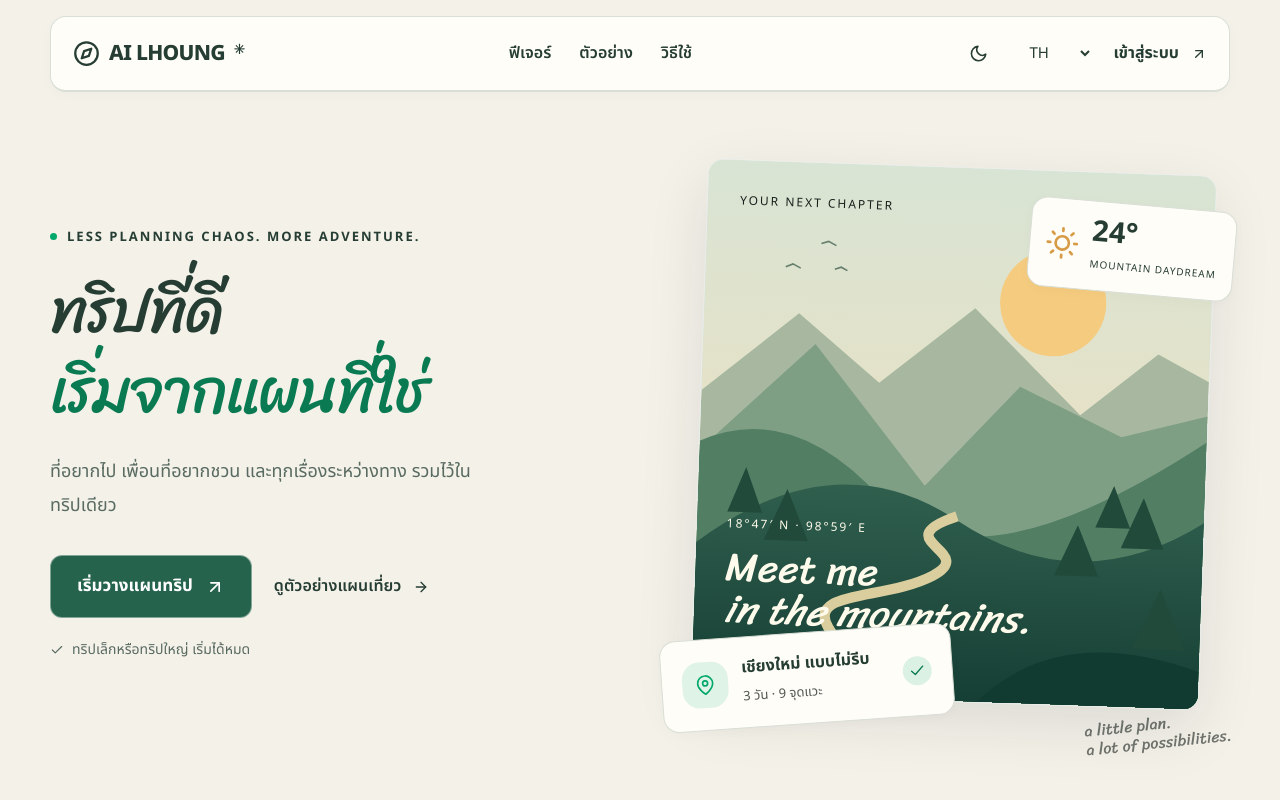
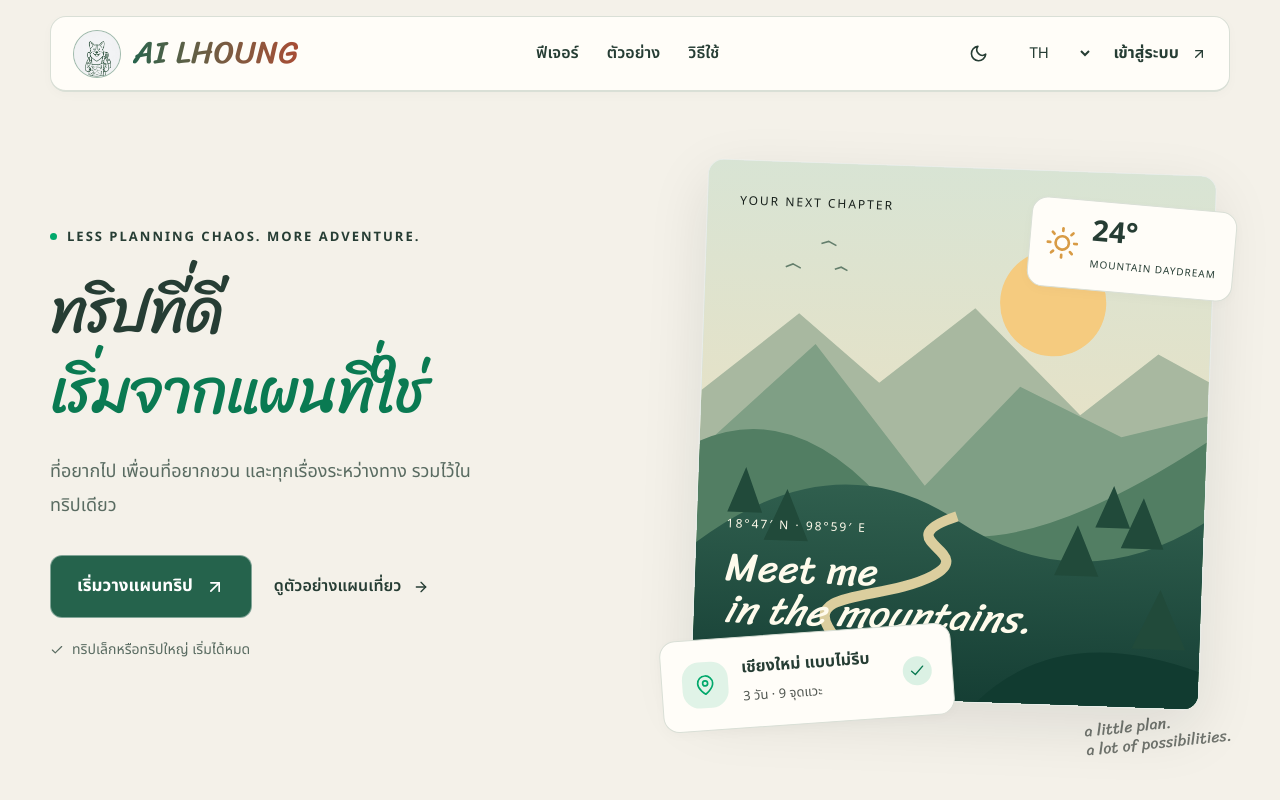
Before and after one commit to Krist-KritnarinP/Persoanl-project-front, a React (Vite) app: page / in a window 1280 px wide. Shown: the top 800 px of the page. Built offline with nearby package versions, Linux system fonts and the light colour scheme; no server answers.

Commit message:
fix(ui): align landing logo with app header

```diff
--- a/src/landing/LandingContent.jsx
+++ b/src/landing/LandingContent.jsx
@@ -31,10 +31,8 @@ export default function LandingContent({
       </a>
       <header className="lp-nav lp-wrap">
         <a href="/" className="lp-brand" aria-label="AI LHOUNG Home">
-          <span className="lp-brand-icon">
-            <FiCompass />
-          </span>{" "}
-          AI LHOUNG<span className="lp-brand-dot">✳</span>
+          <img src="/image/MiniDog.PNG" alt="" className="lp-brand-image" />
+          <span className="font-display text-2xl md:text-3xl tracking-wider bg-linear-to-r from-primary to-accent bg-clip-text text-transparent whitespace-nowrap">AI LHOUNG</span>
         </a>
         <nav
           aria-label={(additions[lang] || additions.th)["ui.navigation"]}
@@ -285,7 +283,8 @@ export default function LandingContent({
       </main>
       <footer className="lp-wrap lp-footer">
         <a className="lp-brand" href="/">
-          AI LHOUNG<span className="lp-brand-dot">✳</span>
+          <img src="/image/MiniDog.PNG" alt="" className="lp-brand-image" />
+          <span className="font-display text-2xl md:text-3xl tracking-wider bg-linear-to-r from-primary to-accent bg-clip-text text-transparent whitespace-nowrap">AI LHOUNG</span>
         </a>
         <p>{c.footer}</p>
         <span>MADE FOR YOUR NEXT ADVENTURE ↗</span>
--- a/src/landing/landing.css
+++ b/src/landing/landing.css
@@ -61,23 +61,24 @@
   box-shadow: 0 8px 24px rgba(23, 32, 27, 0.08);
 }
 .lp-brand {
-  font-weight: 800;
-  letter-spacing: -0.7px;
-  display: flex;
+  display: inline-flex;
   align-items: center;
-  gap: 9px;
-  font-size: 21px;
+  gap: 8px;
+  min-width: 0;
   white-space: nowrap;
 }
-.lp-brand-icon {
-  display: grid;
-  place-items: center;
-  font-size: 27px;
+.lp-brand-image {
+  width: 40px;
+  height: 40px;
+  flex-shrink: 0;
+  border-radius: 50%;
+  object-fit: cover;
+  background: color-mix(in srgb, var(--color-primary) 20%, transparent);
+  border: 1px solid color-mix(in srgb, var(--color-primary) 30%, transparent);
 }
-.lp-brand-dot {
-  align-self: flex-start;
-  font-size: 14px;
-  line-height: 2;
+@media (min-width: 768px) {
+  .lp-brand { gap: 12px; }
+  .lp-brand-image { width: 48px; height: 48px; }
 }
 .lp-nav-links,
 .lp-nav-end {
@@ -820,9 +821,6 @@
   justify-content: space-between;
   gap: 20px;
 }
-.lp-footer .lp-brand {
-  font-size: 19px;
-}
 .lp-footer p {
   font-size: 14px;
   color: var(--lp-muted);
@@ -905,13 +903,6 @@
     flex-wrap: wrap;
     gap: 12px;
     border-radius: 1.5rem;
-  }
-  .lp-brand {
-    font-size: 19px;
-    gap: 6px;
-  }
-  .lp-brand-icon {
-    font-size: 22px;
   }
   .lp-nav-links {
     display: none;
```
Also changed, not shown: 3 other files (tests, documents, lock files or other folders).
